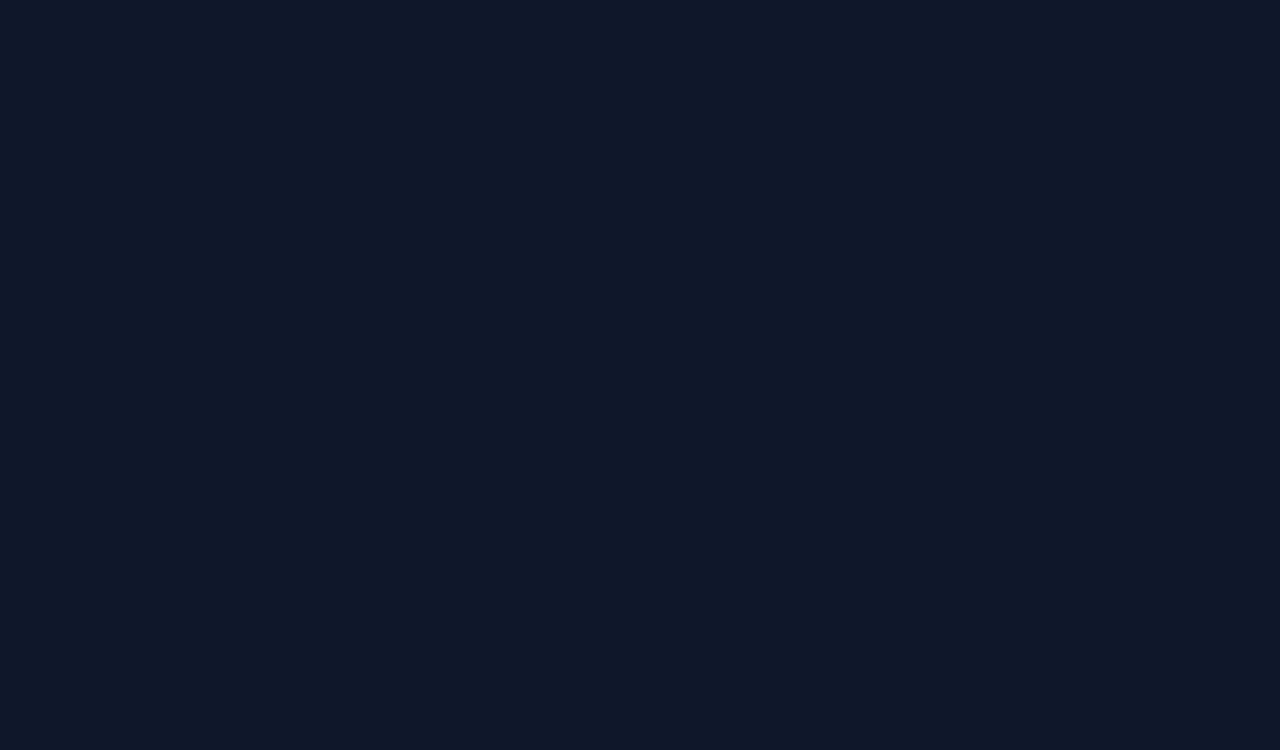
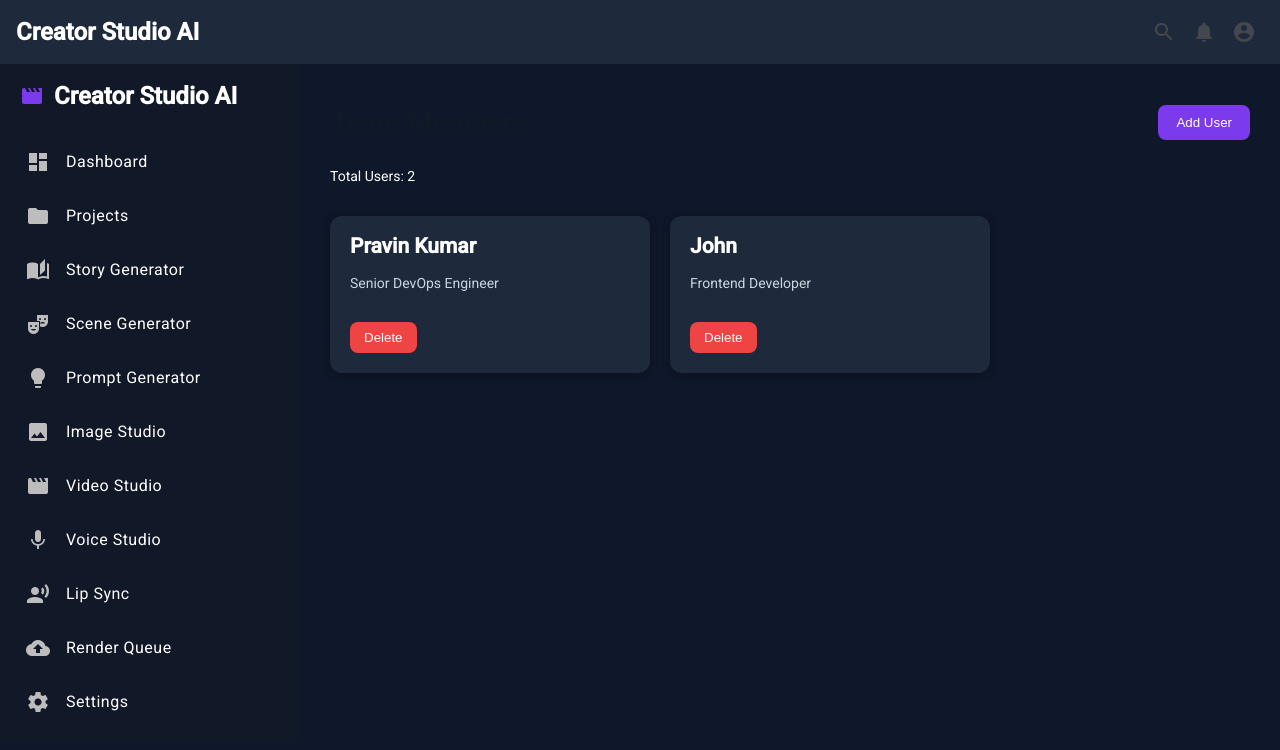
Before and after one commit to erantalinrenola-sketch/creator-studio-ai, an Angular app in the folder frontend/creator-studio-ui/: page /users in a window 1280 px wide. Before the commit this address led to /. Shown: the top 750 px of the page. Built offline with nearby package versions, Linux system fonts and the light colour scheme.

Commit message:
Added Users module with local storage

```diff
--- a/frontend/creator-studio-ui/src/app/app.routes.ts
+++ b/frontend/creator-studio-ui/src/app/app.routes.ts
@@ -9,6 +9,7 @@ import { StoryGenerator } from './features/story-generator/story-generator/story
 import { SceneGenerator } from './features/scene-generator/scene-generator/scene-generator';
 import { PromptGenerator } from './features/prompt-generator/prompt-generator/prompt-generator';
 import { ImageStudio } from './features/image-studio/image-studio/image-studio';
+import { Users } from './features/users/users';
 import { VideoStudio } from './features/video-studio/video-studio/video-studio';
 import { VoiceStudio } from './features/voice-studio/voice-studio/voice-studio';
 import { LipSync } from './features/lip-sync/lip-sync/lip-sync';
@@ -24,6 +25,7 @@ export const routes: Routes = [
 
       { path: 'dashboard', component: Dashboard },
       { path: 'projects', component: Projects },
+      { path: 'users', component: Users },
       { path: 'project-tasks', component: ProjectTasks },
       { path: 'story-generator', component: StoryGenerator },
       { path: 'scene-generator', component: SceneGenerator },
--- /dev/null
+++ b/frontend/creator-studio-ui/src/app/core/services/user.service.ts
@@ -0,0 +1,27 @@
+import { Injectable } from '@angular/core';
+
+@Injectable({
+  providedIn: 'root'
+})
+export class UserService {
+
+  private storageKey = 'crm-users';
+
+  getUsers() {
+
+    const users = localStorage.getItem(this.storageKey);
+
+    return users ? JSON.parse(users) : [];
+
+  }
+
+  saveUsers(users: any[]) {
+
+    localStorage.setItem(
+      this.storageKey,
+      JSON.stringify(users)
+    );
+
+  }
+
+}
--- /dev/null
+++ b/frontend/creator-studio-ui/src/app/features/users/users.html
@@ -0,0 +1,33 @@
+<div class="users-header">
+
+    <h1>Team Members</h1>
+
+    <button
+      class="add-user-btn"
+      (click)="addUser()">
+      Add User
+    </button>
+
+  </div>
+
+  <p>Total Users: {{ users.length }}</p>
+
+  <div class="users-grid">
+
+    <div
+      class="user-card"
+      *ngFor="let user of users; let i = index">
+
+      <h2>{{ user.name }}</h2>
+
+      <p>{{ user.role }}</p>
+
+      <button
+        class="delete-btn"
+        (click)="deleteUser(i)">
+        Delete
+      </button>
+
+    </div>
+
+  </div>
--- /dev/null
+++ b/frontend/creator-studio-ui/src/app/features/users/users.scss
@@ -0,0 +1,52 @@
+.users-header {
+    display: flex;
+    justify-content: space-between;
+    align-items: center;
+  }
+
+  .users-header h1 {
+    color: #111827;
+  }
+
+  .add-user-btn {
+    background: #7C3AED;
+    color: white;
+    border: none;
+    padding: 10px 18px;
+    border-radius: 8px;
+    cursor: pointer;
+  }
+
+  .users-grid {
+    display: flex;
+    gap: 20px;
+    flex-wrap: wrap;
+    margin-top: 30px;
+  }
+
+  .user-card {
+    width: 280px;
+    background: #1E293B;
+    padding: 20px;
+    border-radius: 12px;
+    color: white;
+    box-shadow: 0 2px 8px rgba(0, 0, 0, 0.3);
+  }
+
+  .user-card h2 {
+    margin-top: 0;
+  }
+
+  .user-card p {
+    color: #CBD5E1;
+  }
+
+  .delete-btn {
+    margin-top: 15px;
+    background: #EF4444;
+    color: white;
+    border: none;
+    padding: 8px 14px;
+    border-radius: 8px;
+    cursor: pointer;
+  }
--- /dev/null
+++ b/frontend/creator-studio-ui/src/app/features/users/users.ts
@@ -0,0 +1,86 @@
+import { CommonModule } from '@angular/common';
+import { Component, OnInit } from '@angular/core';
+import { UserService } from '../../core/services/user.service';
+
+@Component({
+  selector: 'app-users',
+  standalone: true,
+  imports: [CommonModule],
+  templateUrl: './users.html',
+  styleUrl: './users.scss'
+})
+export class Users implements OnInit {
+
+  users: any[] = [];
+
+  constructor(
+    private userService: UserService
+  ) {}
+
+  ngOnInit() {
+
+    const savedUsers = this.userService.getUsers();
+
+    if (savedUsers.length > 0) {
+
+      this.users = savedUsers;
+
+    } else {
+
+      this.users = [
+        {
+          name: 'Pravin Kumar',
+          role: 'Senior DevOps Engineer'
+        },
+        {
+          name: 'John',
+          role: 'Frontend Developer'
+        }
+      ];
+
+      this.userService.saveUsers(this.users);
+
+    }
+
+  }
+
+  addUser() {
+
+    const name = prompt('Enter User Name');
+
+    if (!name) {
+      return;
+    }
+
+    const role = prompt('Enter User Role');
+
+    if (!role) {
+      return;
+    }
+
+    this.users.push({
+      name: name,
+      role: role
+    });
+
+    this.userService.saveUsers(this.users);
+
+  }
+
+  deleteUser(index: number) {
+
+    const confirmed = confirm(
+      'Are you sure you want to delete this user?'
+    );
+
+    if (confirmed) {
+
+      this.users.splice(index, 1);
+
+      this.userService.saveUsers(this.users);
+
+    }
+
+  }
+
+}
```
Also changed, not shown: frontend/creator-studio-ui/src/app/features/users/user.service.ts (added).
